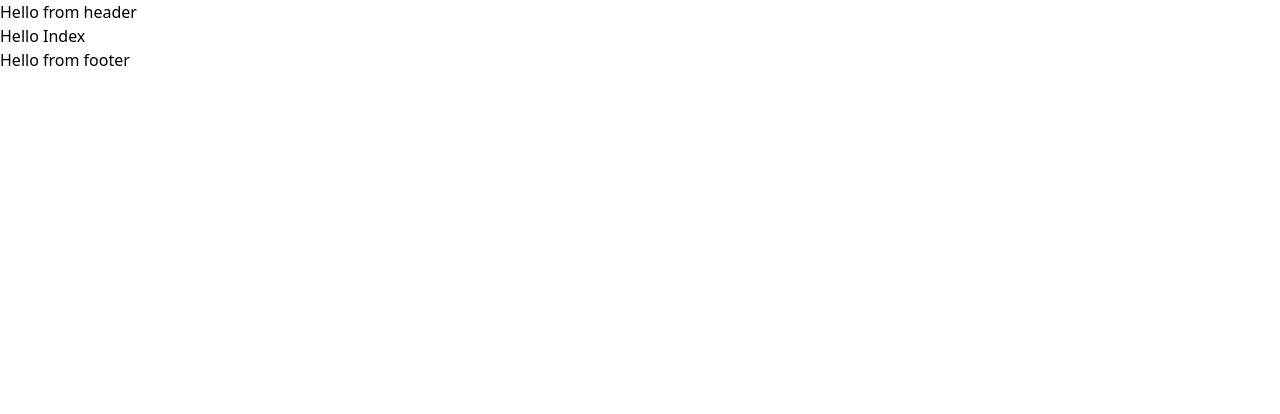
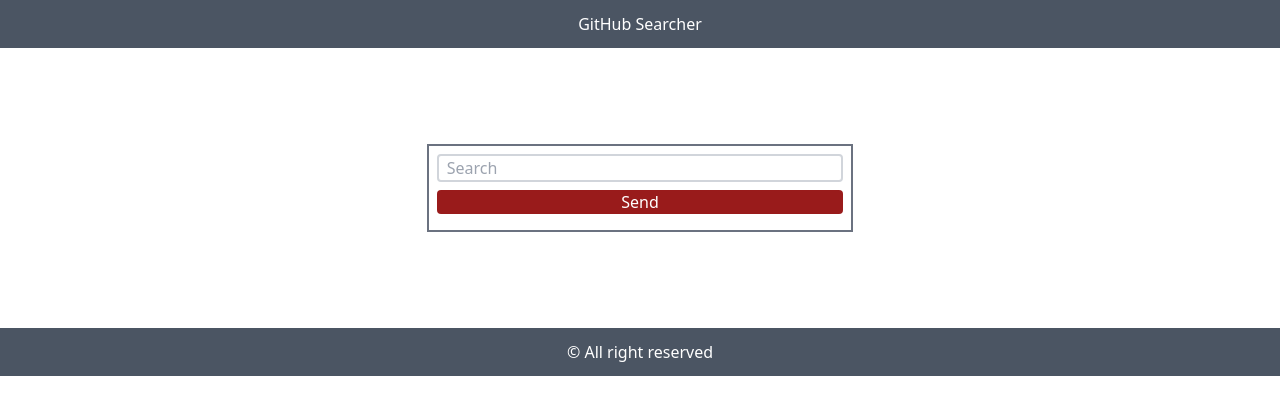
Before and after one commit to SML-dev/next-search-repo, a Next.js app: page / in a window 1280 px wide. Shown: the top 414 px of the page. Built offline with nearby package versions, Linux system fonts and the light colour scheme.

Commit message:
create structure page and use tailwind

```diff
--- a/components/layouts/main.tsx
+++ b/components/layouts/main.tsx
@@ -8,10 +8,10 @@ interface Props {
 
 export default function Main({ children }: Props) {
   return (
-    <>
+    <div className="container mx-auto">
       <Header />
-      <main>{children}</main>
+      <main className="my-24 w-2/6 mx-auto">{children}</main>
       <Footer />
-    </>
+    </div>
   )
 }
--- a/components/sections/footer.tsx
+++ b/components/sections/footer.tsx
@@ -1,3 +1,7 @@
 export default function Footer() {
-  return <header>Hello from footer</header>
+  return (
+    <footer className="bg-gray-600  p-3 text-white text-center">
+      &copy; All right reserved{' '}
+    </footer>
+  )
 }
--- a/components/sections/header.tsx
+++ b/components/sections/header.tsx
@@ -1,3 +1,9 @@
+import Link from 'next/link'
+
 export default function Header() {
-  return <header>Hello from header</header>
+  return (
+    <header className="bg-gray-600  p-3 text-white text-center">
+      <Link href="/">GitHub Searcher</Link>
+    </header>
+  )
 }
--- a/package.json
+++ b/package.json
@@ -10,6 +10,7 @@
   },
   "dependencies": {
     "next": "12.3.1",
+    "node-fetch": "^3.2.10",
     "react": "18.2.0",
     "react-dom": "18.2.0"
   },
--- a/pages/index.tsx
+++ b/pages/index.tsx
@@ -1,16 +1,45 @@
 import type { NextPage } from 'next'
 import Head from 'next/head'
-import Image from 'next/image'
-import styles from '../styles/Home.module.css'
 import Main from '../components/layouts/main'
+import React, { ChangeEvent, useState, MouseEvent } from 'react'
+import { useRouter } from 'next/router'
 
 const Home: NextPage = () => {
+  const [inputValue, setInputValue] = useState<string>('')
+
+  const router = useRouter()
+
+  const handleInputChange = (event: ChangeEvent<HTMLInputElement>) => {
+    setInputValue(event.target.value)
+  }
+
+  const handleButtonClick = (event: MouseEvent<HTMLButtonElement>) => {
+    event.preventDefault()
+    if (inputValue.length <= 3) return alert('Za mało znaków')
+    router.push(`/results/${inputValue}`)
+  }
+
   return (
     <Main>
       <Head>
         <title>Index page</title>
       </Head>
-      <h1>Hello Index</h1>
+      <div className="border-2 border-gray-500 p-2">
+        <input
+          className="w-full border-2 border-gray-300 rounded px-2"
+          type="text"
+          placeholder="Search"
+          value={inputValue}
+          onChange={handleInputChange}
+        />
+        <button
+          className="my-2 bg-red-800 w-full text-white rounded"
+          type="button"
+          onClick={handleButtonClick}
+        >
+          Send
+        </button>
+      </div>
     </Main>
   )
 }
--- a/pages/results.tsx
+++ /dev/null
@@ -1,25 +0,0 @@
-import Head from 'next/head'
-import Main from '../components/layouts/main'
-
-interface Props {
-  title: string
-}
-
-export default function ResultsPage({ title }: Props) {
-  return (
-    <Main>
-      <Head>
-        <title>Results page for {title} </title>
-      </Head>
-      <h1>Hello Results </h1>
-    </Main>
-  )
-}
-
-export async function getServerSideProps(context: any) {
-  return {
-    props: {
-      title: 'Bicycle',
-    },
-  }
-}
```
Also changed, not shown: 2 other files (tests, documents, lock files or other folders).
